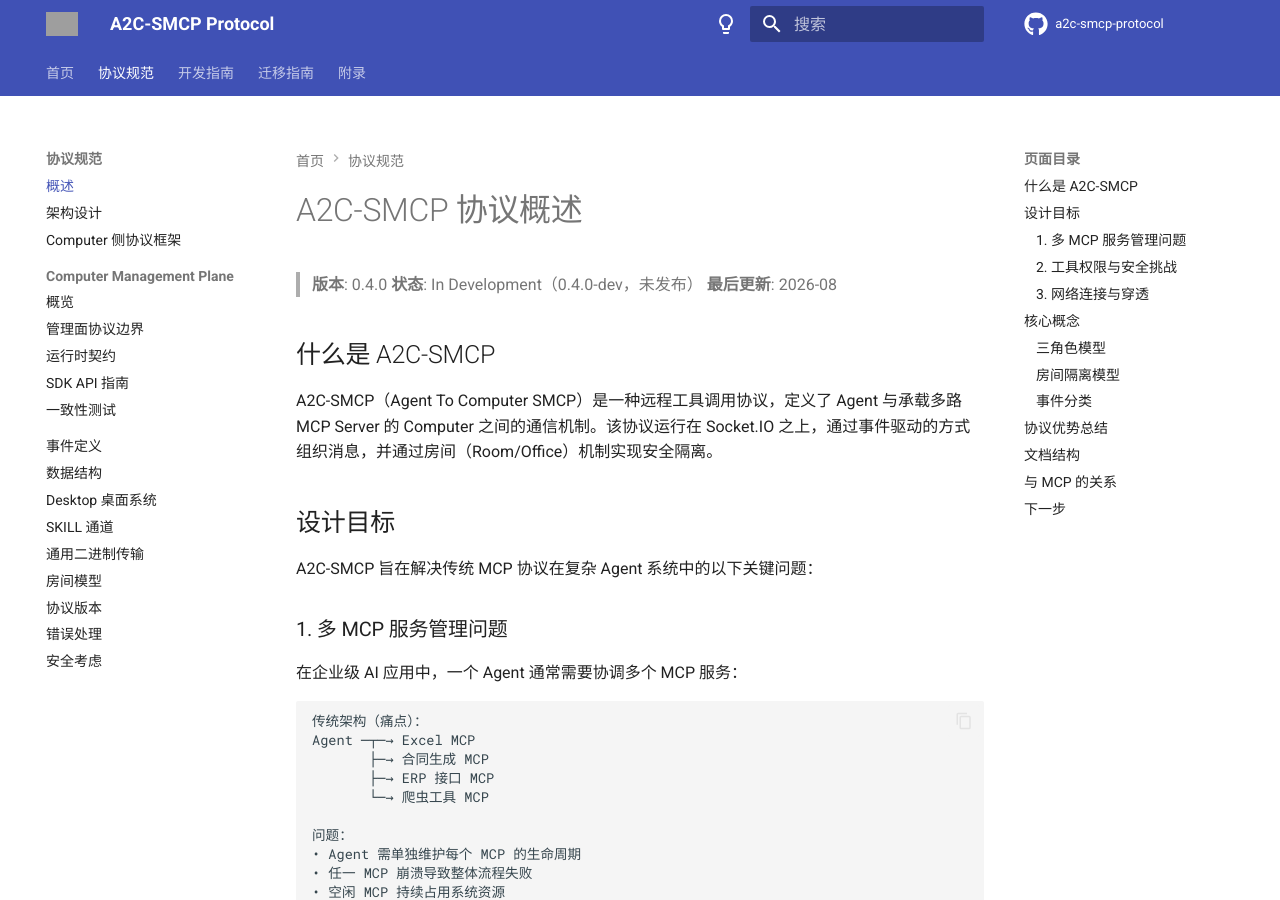
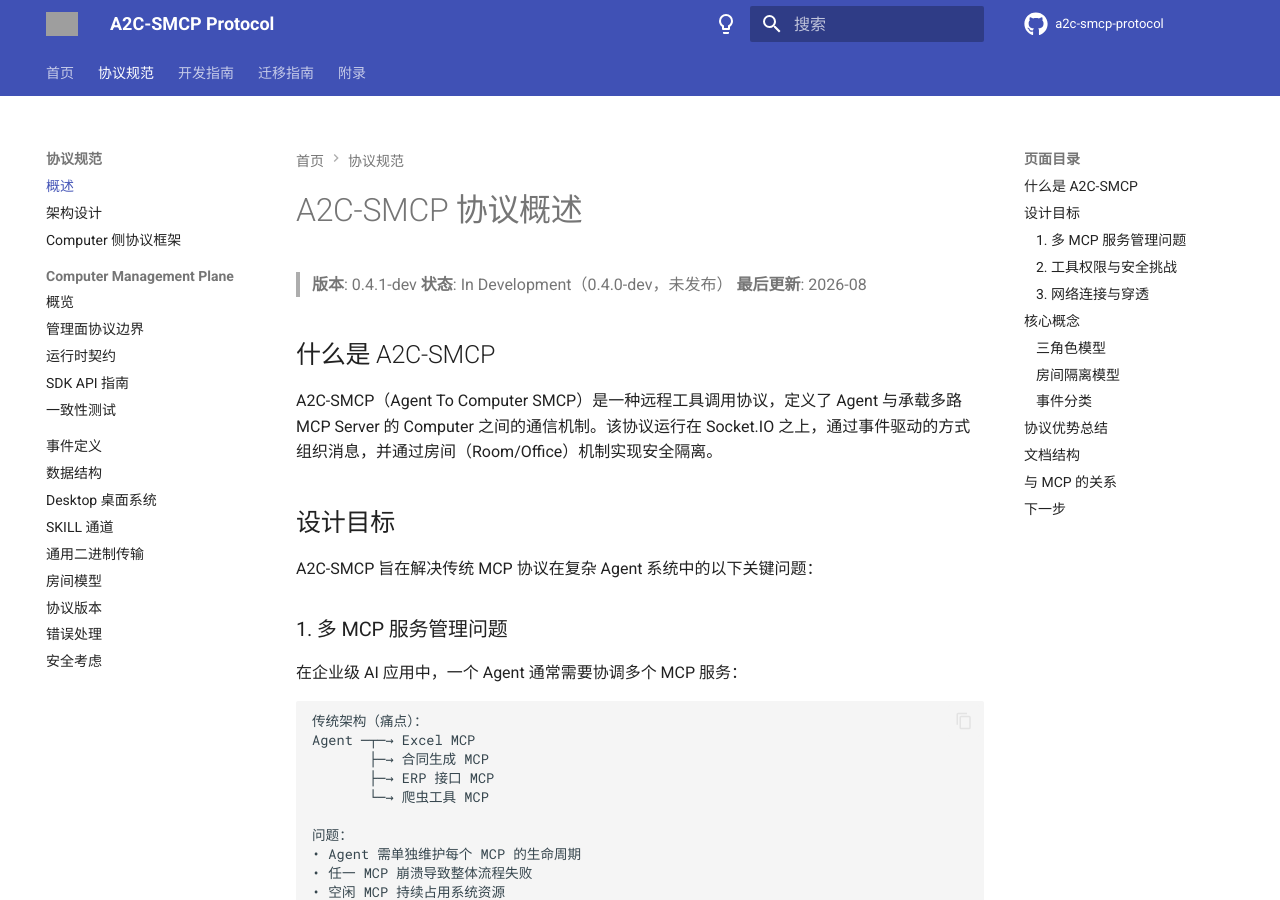
Before and after one commit to A2C-SMCP/a2c-smcp-protocol, an MkDocs documentation site: the page built from docs/specification/index.md, in a window 1280 px wide and 900 px high. Built offline with MkDocs 1.6.1 and Material for MkDocs 9.7.7, drawn with Linux system fonts in a browser that asks for light colours; comment, search, counter and statistics services are not loaded; the version menu is left out; grey boxes are pictures that could not be loaded.

Commit message:
Bump version: 0.4.0 → 0.4.1-dev

```diff
--- a/docs/specification/index.md
+++ b/docs/specification/index.md
@@ -1,6 +1,6 @@
 # A2C-SMCP 协议概述
 
-> **版本**: 0.4.0
+> **版本**: 0.4.1-dev
 > **状态**: In Development（0.4.0-dev，未发布）
 > **最后更新**: 2026-08
 
--- a/mkdocs.yml
+++ b/mkdocs.yml
@@ -63,7 +63,7 @@
   version:
     provider: mike
     alias: true
-  announce: "A2C-SMCP 协议规范文档 - 本文档版本：0.4.0"
+  announce: "A2C-SMCP 协议规范文档 - 本文档版本：0.4.1-dev"
   social:
     - icon: fontawesome/brands/github
       link: https://github.com/A2C-SMCP
--- a/pyproject.toml
+++ b/pyproject.toml
@@ -1,6 +1,6 @@
 [project]
 name = "a2c-smcp-protocol"
-version = "0.4.0"
+version = "0.4.1-dev"
 description = "A2C-SMCP Protocol Specification - Agent To Computer Socket.IO-based MCP Protocol"
 readme = "README.md"
 requires-python = ">=3.10"
@@ -49,7 +49,7 @@
 
 # bump-my-version 配置
 [tool.bumpversion]
-current_version = "0.4.0"
+current_version = "0.4.1-dev"
 # 开发中版本序列化为 X.Y.Z-dev（未发布）；发布时把 pre_l 推到 final（optional_value）即去掉后缀落到 X.Y.Z
 parse = "(?P<major>\\d+)\\.(?P<minor>\\d+)\\.(?P<patch>\\d+)(?:-(?P<pre_l>dev))?"
 serialize = [
```
Also changed, not shown: CLAUDE.md (+1 -1 lines), docs/index.md (+1 -1 lines), docs/specification/versioning.md (+1 -1 lines).
